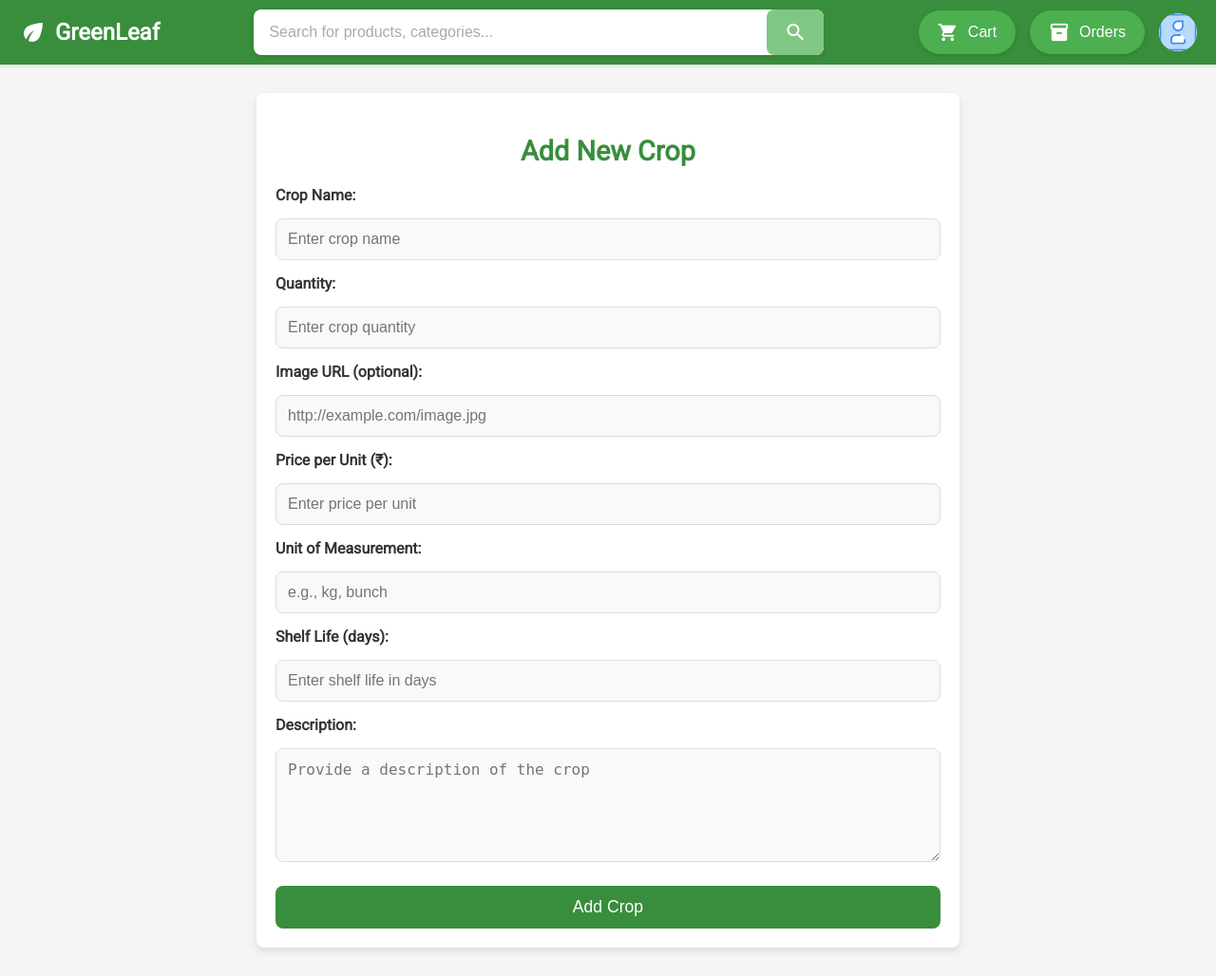
After one commit to hemang-mishra/DBMSProject, a PHP site: page /add_crop.php in a window 1280 px wide. The commit adds this page. Shown: the whole page at 95% size. Run offline with PHP 8.4, Linux system fonts and the light colour scheme; the visitor is signed in with stand-in values (Sample User, id 1).

Commit message:
added form for add crop and farmer dashboard

```diff
--- /dev/null
+++ b/add_crop.php
@@ -0,0 +1,87 @@
+<?php
+session_start();
+include("db_connection.php");
+
+// Check if the user is logged in
+if (!isset($_SESSION['user_id'])) {
+    header("Location: login.php");
+    exit();
+}
+
+$f_id = $_SESSION['user_id']; // Get farmer's ID from session
+
+// If the form is submitted
+if ($_SERVER['REQUEST_METHOD'] == 'POST') {
+    // Get the form data
+    $c_name = $_POST['c_name'];
+    $c_qty = $_POST['c_qty'];
+    $img_url = $_POST['img_url'];
+    $ppu = $_POST['ppu'];
+    $unit = $_POST['unit'];
+    $shelf_life = $_POST['shelf_life'];
+    $c_desc = $_POST['c_desc'];
+
+    // Insert the new crop into the database
+    $sql = "INSERT INTO crop (c_name, c_qty, img_url, ppu, unit, shelf_life, f_id, c_desc)
+            VALUES (?, ?, ?, ?, ?, ?, ?, ?)";
+    $stmt = $conn->prepare($sql);
+    $stmt->bind_param("sisdsiss", $c_name, $c_qty, $img_url, $ppu, $unit, $shelf_life, $f_id, $c_desc);
+    if ($stmt->execute()) {
+        echo "Crop added successfully!";
+    } else {
+        echo "Error: " . $stmt->error;
+    }
+    $stmt->close();
+}
+?>
+
+<!DOCTYPE html>
+<html lang="en">
+<head>
+    <meta charset="UTF-8">
+    <meta name="viewport" content="width=device-width, initial-scale=1.0">
+    <title>Farmer Dashboard</title>
+    <link rel="stylesheet" href="styles.css">
+    <link rel="stylesheet" href="css/add_crop.css"> <!-- Link to external CSS -->
+    <link href="https://fonts.googleapis.com/css2?family=Roboto&display=swap" rel="stylesheet">
+    <link href="https://fonts.googleapis.com/icon?family=Material+Icons" rel="stylesheet">
+</head>
+<body>
+    <!-- Header -->
+    <?php include("header.php"); ?>
+    <div class="add-crop-section">
+    <h2>Add New Crop</h2>
+    <form action="submit_crop.php" method="POST">
+        <label for="c_name">Crop Name:</label>
+        <input type="text" id="c_name" name="c_name" placeholder="Enter crop name" required>
+
+        <label for="c_qty">Quantity:</label>
+        <input type="number" id="c_qty" name="c_qty" placeholder="Enter crop quantity" required>
+
+        <label for="img_url">Image URL (optional):</label>
+        <input type="text" id="img_url" name="img_url" placeholder="http://example.com/image.jpg">
+
+        <label for="ppu">Price per Unit (₹):</label>
+        <input type="number" id="ppu" name="ppu" placeholder="Enter price per unit" required step="0.01">
+
+        <label for="unit">Unit of Measurement:</label>
+        <input type="text" id="unit" name="unit" placeholder="e.g., kg, bunch" required>
+
+        <label for="shelf_life">Shelf Life (days):</label>
+        <input type="number" id="shelf_life" name="shelf_life" placeholder="Enter shelf life in days">
+
+        <label for="c_desc">Description:</label>
+        <textarea id="c_desc" name="c_desc" placeholder="Provide a description of the crop" rows="4"></textarea>
+
+        <input type="hidden" name="f_id" value="<?php echo $_SESSION['user_id']; ?>"> <!-- Farmer ID taken from session -->
+
+        <button type="submit">Add Crop</button>
+    </form>
+</div>
+
+</body>
+</html>
+
+<?php
+$conn->close();
+?>
--- /dev/null
+++ b/css/add_crop.css
@@ -0,0 +1,80 @@
+/* Styling for the add crop section form */
+.add-crop-section {
+    width: 100%;
+    max-width: 700px;
+    margin: 30px auto;
+    padding: 20px;
+    background-color: #fff;
+    border-radius: 8px;
+    box-shadow: 0 4px 8px rgba(0, 0, 0, 0.1);
+}
+
+/* Form heading */
+.add-crop-section h2 {
+    text-align: center;
+    font-size: 1.8rem;
+    color: #388e3c;
+    margin-bottom: 20px;
+}
+
+/* Form layout */
+.add-crop-section form {
+    display: flex;
+    flex-direction: column;
+    gap: 15px;
+}
+
+/* Label styling */
+.add-crop-section label {
+    font-weight: bold;
+    color: #333;
+    font-size: 1rem;
+}
+
+/* Input and Textarea styling */
+.add-crop-section input,
+.add-crop-section textarea {
+    padding: 12px;
+    font-size: 1rem;
+    border: 1px solid #ddd;
+    border-radius: 8px;
+    background-color: #f9f9f9;
+    width: 100%;
+    box-sizing: border-box;
+}
+
+/* Textarea specific styling */
+.add-crop-section textarea {
+    min-height: 120px;
+    resize: vertical;
+}
+
+/* Button styling */
+.add-crop-section button {
+    background-color: #388e3c;  /* Green background */
+    color: #fff;
+    font-size: 1.1rem;
+    padding: 12px 20px;
+    border: none;
+    border-radius: 8px;
+    cursor: pointer;
+    transition: background-color 0.3s ease, transform 0.2s ease;
+    text-align: center;
+    width: auto;
+    margin-top: 10px;
+}
+
+/* Hover and Active States for the Submit Button */
+.add-crop-section button:hover {
+    background-color: #2c6f2d;  /* Darker green when hovered */
+    transform: scale(1.05);  /* Slight scaling effect on hover */
+}
+
+.add-crop-section button:active {
+    transform: scale(0.98); /* Slight shrink effect when clicked */
+}
+
+.add-crop-section button:disabled {
+    background-color: #ccc;  /* Disabled button color */
+    cursor: not-allowed;
+}
--- a/farmer_dashboard.php
+++ b/farmer_dashboard.php
@@ -64,6 +64,12 @@ $stats = $result_stats->fetch_assoc();
         </div>
     </section>
 
+    <!-- Add Crop Button -->
+    <div class="add-crop-btn-container">
+        <a href="add_crop.php" class="add-crop-btn">Add Crop</a>
+    </div>
+
+
     <!-- Crops Section -->
     <section class="crops">
         <h2>Your Crops</h2>
```
Also changed, not shown: css/farmer_dashboard.css (+23 -0 lines), submit_crop.php (added).
